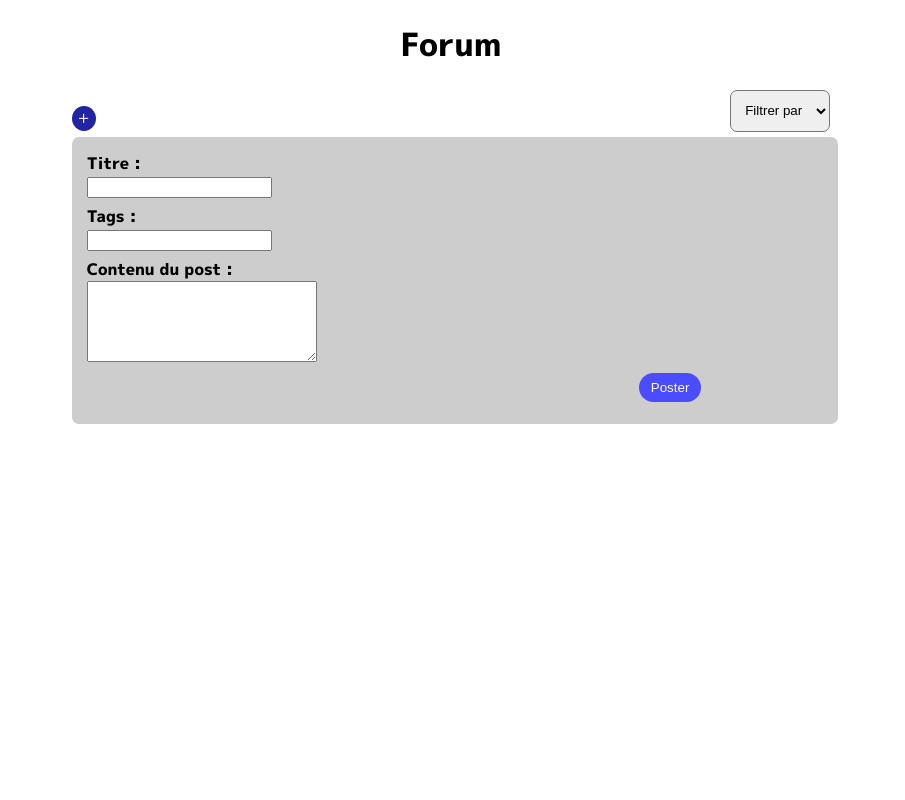
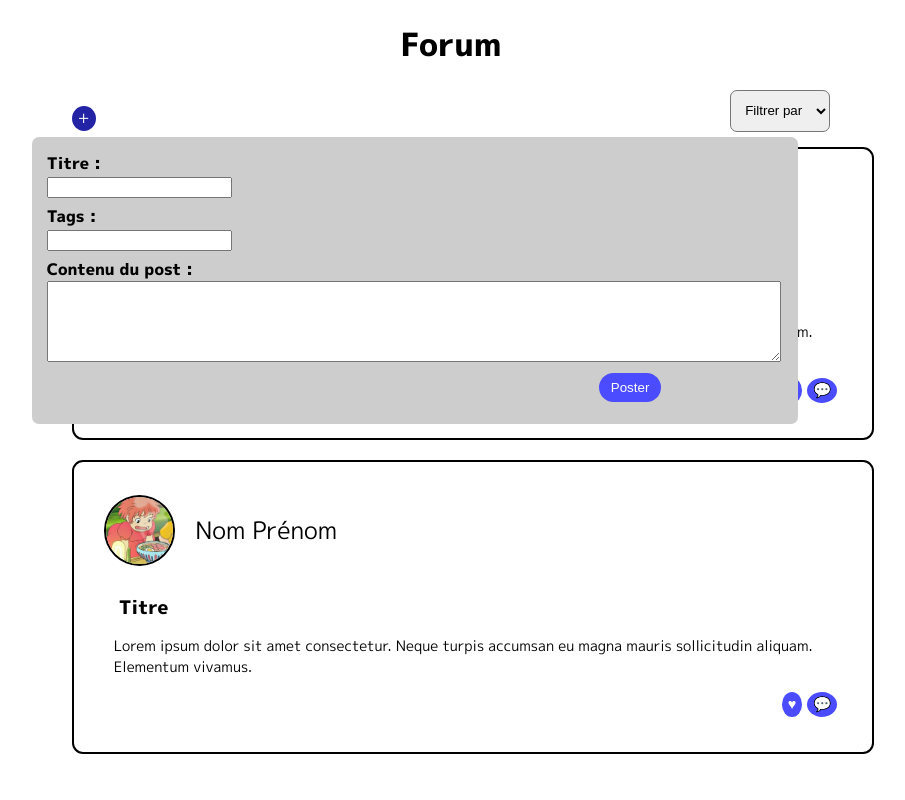
Before and after one commit to Kazeshyn/3.01-ENT, a PHP site: page /forum.html in a window 1280 px wide. Shown: the whole page, without its empty margins (189-1094 px from the left). Run offline with PHP 8.4, Linux system fonts and the light colour scheme.

Commit message:
:construction: forum (à revoir)

```diff
--- a/style_forum.css
+++ b/style_forum.css
@@ -42,7 +42,7 @@ h1 {
     padding: 15px;
     width: 68.5vw;
     border-radius: 7px;
-
+    left: -20px;
 }
 
 label {
@@ -65,6 +65,7 @@ input {
 }
 
 select {
+    float: right;
     padding: 7px 10px;
     border-radius: 7px;
     margin-bottom: 15px;
@@ -115,7 +116,7 @@ article p {
 .react {
     display: flex;
     align-items: flex-start;
-    justify-content: end;
+    justify-content: flex-end;
     gap: 5px;
     margin-right: 15px;
     margin-bottom: 10px;
@@ -142,14 +143,30 @@ article p {
 
     .addPost {
         width: 57.5vw;
+        left: -40px;
+    }
+
+    textarea {
+        width: 99%;
     }
 
     article {
-        flex-direction: row;
+        flex-direction: column;
+        padding: 20px;
     }
 
-    article img {
-        width: 30%;
-        border-radius: 9px 0 0 9px;
+    .compte img {
+        width: 9%;
+        border: 2px solid #000;
+        border-radius: 50%;
     }
+
+    .compte {
+        gap: 20px;
+    }
+
+    .text {
+        margin-top: 20px;
+    }
+
 }
```
